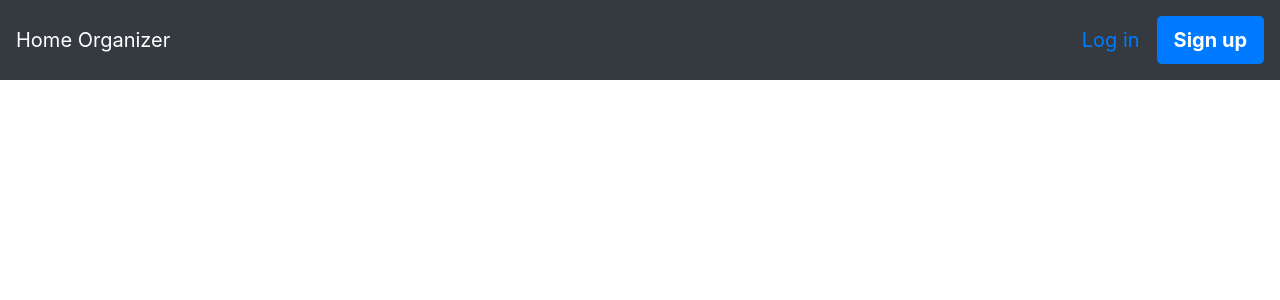
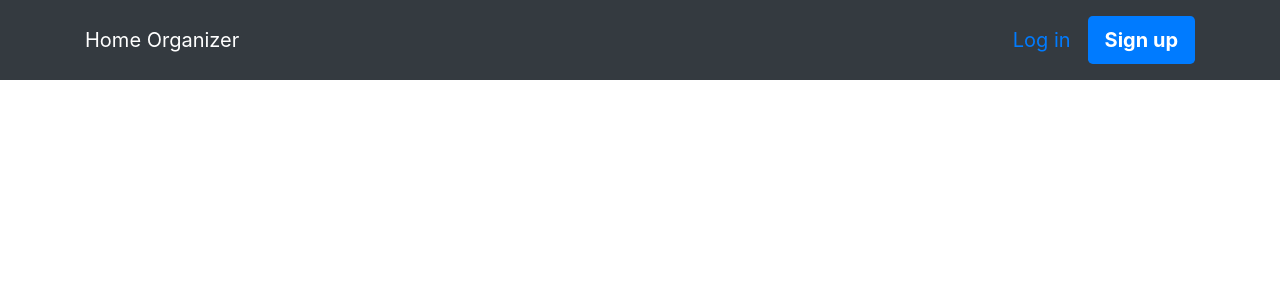
Before and after one commit to SouravSaha101/House-organizer-master, a React (Create React App) app in the folder house-organizer/: page / in a window 1280 px wide. Shown: the top 300 px of the page. Built offline with nearby package versions, Linux system fonts and the light colour scheme.

Commit message:
Nav Bar Fixed

```diff
--- a/house-organizer/src/App.js
+++ b/house-organizer/src/App.js
@@ -6,12 +6,14 @@ const App = () => {
     <div className="App">
       <div id="nav">
         <nav className="navbar navbar-dark  bg-dark fixed-top" id="mainNav">
-          <a className="navbar-brand  mr-0">Home Organizer</a>
-          <div className="float-right buttons">
-            <a className="btn btn-lg btn-link text-primary">Log in</a>
-            <a className="btn btn-lg bg-primary text-white font-weight-bold">
-              Sign up
-            </a>
+          <div className="container">
+            <a className="navbar-brand  mr-0">Home Organizer</a>
+            <div className="float-right">
+              <a className="btn btn-lg btn-link text-primary">Log in</a>
+              <a className="btn btn-lg bg-primary text-white font-weight-bold">
+                Sign up
+              </a>
+            </div>
           </div>
         </nav>
       </div>
```
